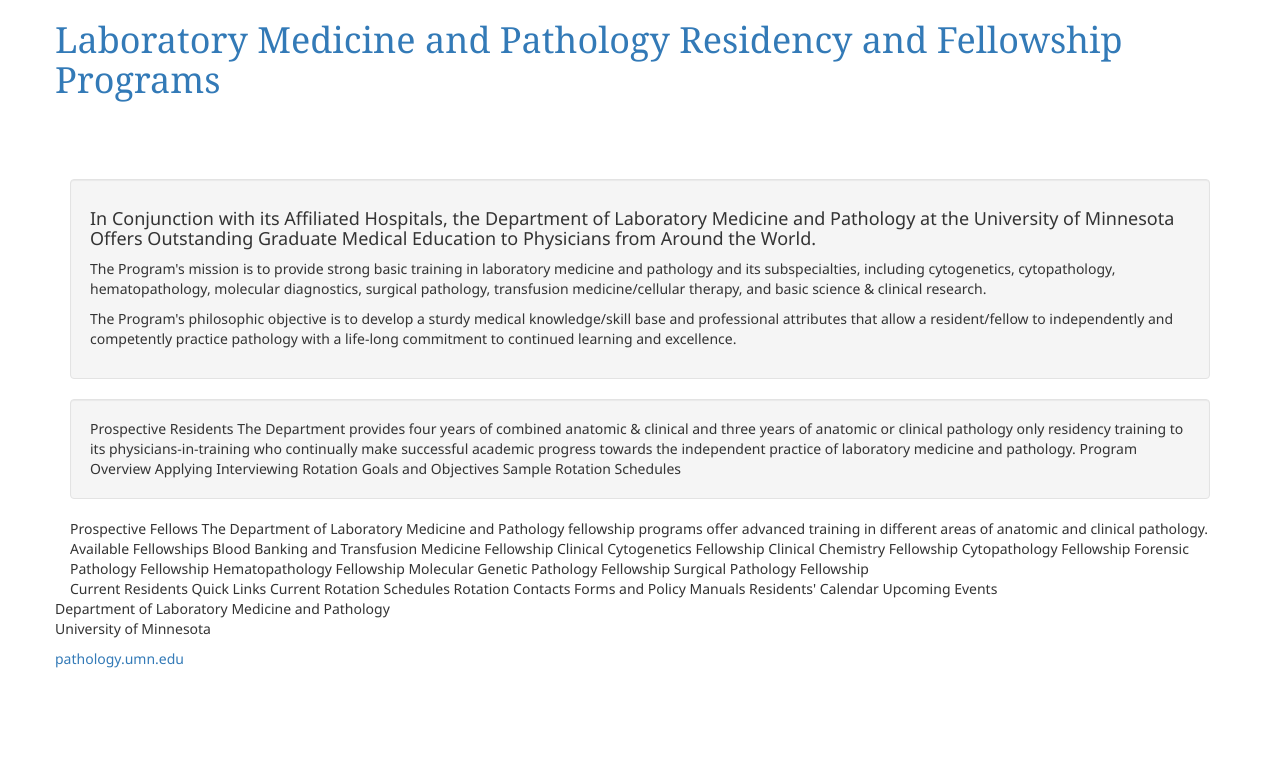
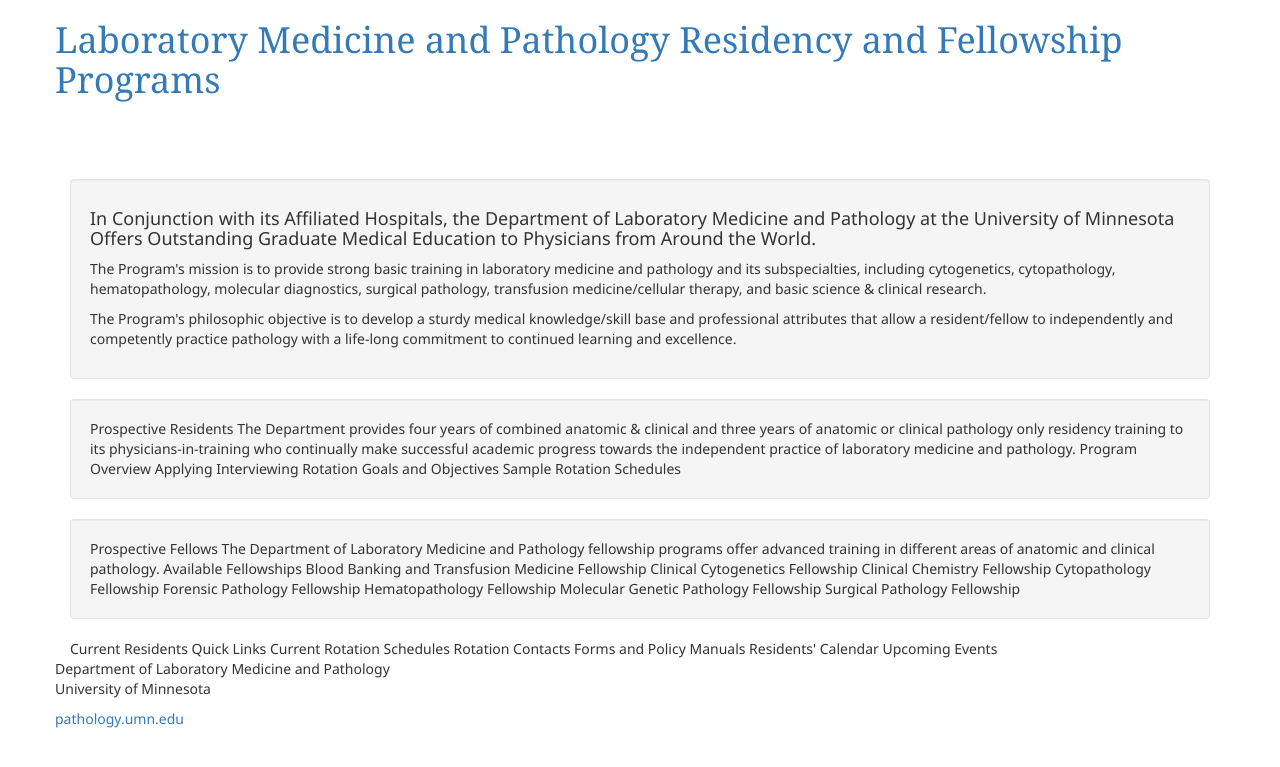
Before and after one commit to bdunnette/fragmentary-lesion, a Jekyll site: the page built from index.html, in a window 1280 px wide. Shown: the top 767 px of the page. Built offline with Jekyll 4.4.1, drawn with Linux system fonts in a browser that asks for light colours; nearby versions of some CDN libraries; Markdown is read by kramdown in place of the engine named in the settings.

Commit message:
Updated index.html

```diff
--- a/index.html
+++ b/index.html
@@ -29,7 +29,7 @@
 
 
       </div>
-      <div class="span4">
+      <div class="span4 well">
 
 
 Prospective Fellows
```
